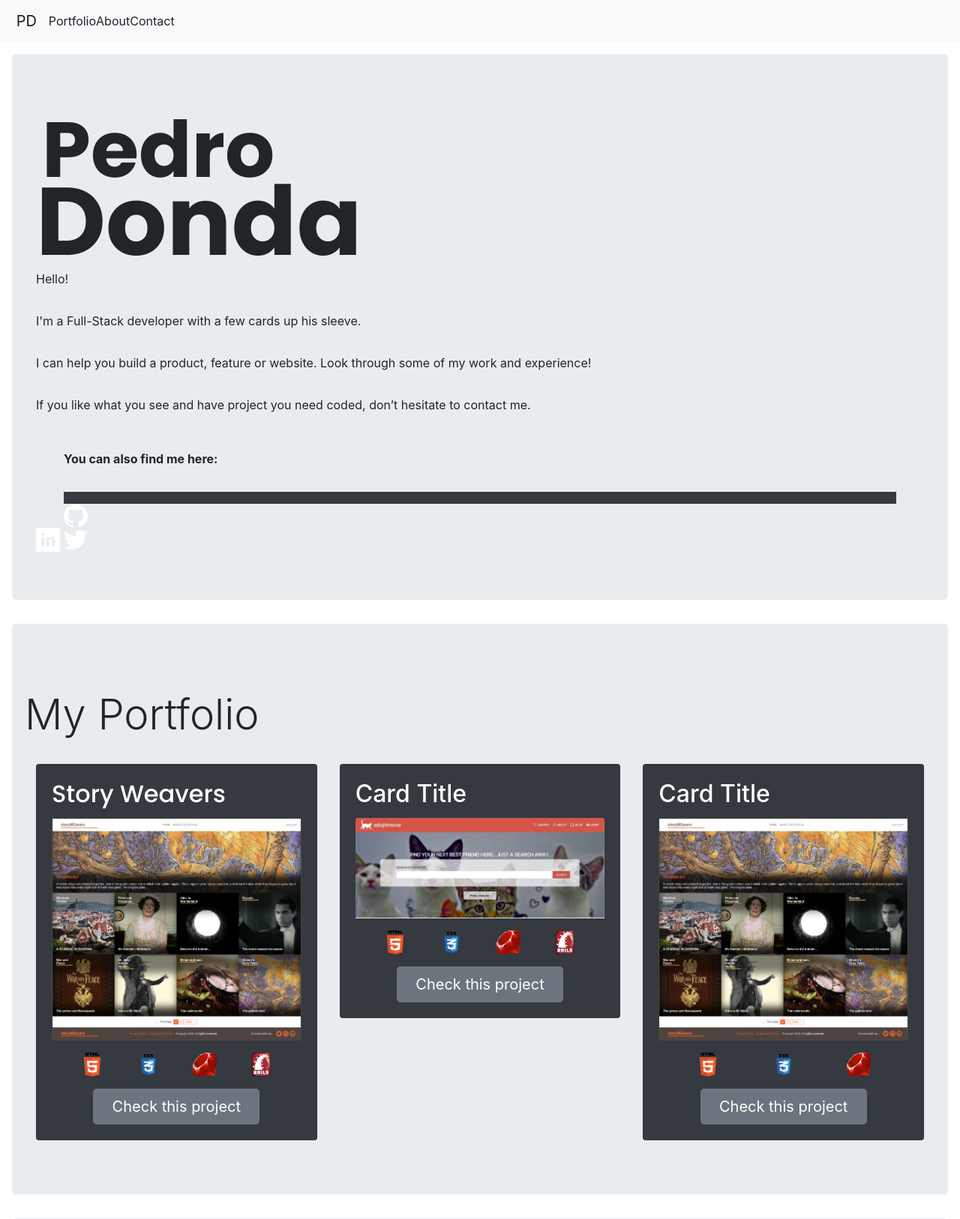
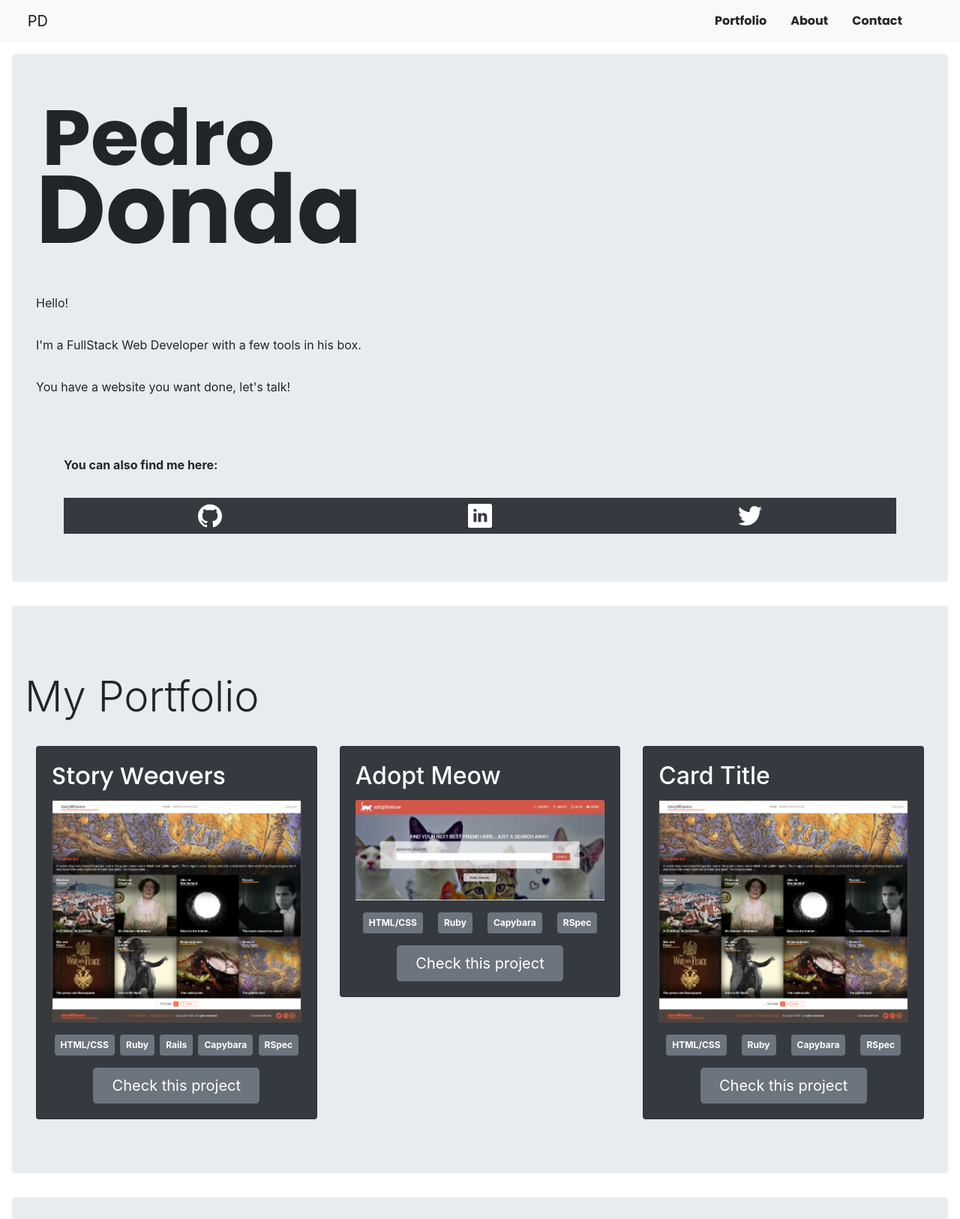
Before and after one commit to phfdonda/portfolio, a PHP site: page / in a window 1280 px wide. Shown: the top 1626 px of the page at 75% size. Run offline with PHP 8.4, Linux system fonts and the light colour scheme; some web fonts are replaced.

Commit message:
add style to text and footer

```diff
--- a/index.html
+++ b/index.html
@@ -8,55 +8,48 @@
 <title>Document</title>
 </head>
 <body>
-<div class='navbar navbar-expand-lg navbar-light bg-light sticky-top'>
-<a class='navbar-brand' href='#'>
+<div class='navbar navbar-expand-lg navbar-light bg-light sticky-top m-0'>
+<div class='row d-flex container-fluid'>
+<div class='col-1'>
+<a class='navbar-brand m-0' href='#'>
 <img>
 PD
 </img>
 </a>
-<a class='btn-light' href='#porfolio'>
+</div>
+<div class='col-10 poppins bold d-flex align-items-center justify-content-around justify-content-lg-end'>
+<a class='btn-light mx-lg-3' href='#portfolio'>
 Portfolio
 </a>
-<a class='btn-light' href='#about'>
+<a class='btn-light mx-lg-3' href='#about'>
 About
 </a>
-<a class='btn-light' href='#contact'>
+<a class='btn-light mx-lg-3' href='#contact'>
 Contact
 </a>
 </div>
+</div>
+</div>
 <main class='m-3'>
 <div class='jumbotron'>
-<div class='row'>
-<div class='col'>
-<div class='title poppins bold mt-3 mx-auto ml-lg-0'>
+<div class='title poppins bold'>
 <div class='subtitle poppins bold'>
 Pedro
 </div>
 Donda
 </div>
-</div>
-</div>
-<div class='row'>
-<div class='col col-md-8'>
-<p class='my-5text-center'>
+<p class='my-5'>
 Hello!<br>
-I'm a Full-Stack developer with a few cards up his sleeve.<br>
-I can help you build a product, feature or website. Look through some of my work and experience! <br>
-If you like what you see and have project you need coded, don’t hesitate to contact me.
+I'm a FullStack Web Developer with a few tools in his box. <br>You have a website you want done, let's talk!
 </p>
-</div>
-</div>
-<div class='row'>
-<div class='col'>
 <div class='socials container'>
 <p class='bold'>
 You can also find me here:
 </p>
 <div class='icons container-lg bg-dark py-4 py-lg-2'>
-<a href='https://github.com/phfdonda'></a>
-</div>
+<a href='https://github.com/phfdonda'>
 <img alt='github' class='icon' src='images/github.svg'>
-</div>
+</a>
 <a href='https://www.linkedin.com/in/pedro-donda/'>
 <img alt='linkedin' class='icon' src='images/linkedin.svg'>
 </a>
@@ -80,11 +73,22 @@ My Portfolio
 Story Weavers
 </h2>
 <img alt='' class='card-img-top' src='images/storyWEavers-home.png'>
-<div class='icons p-3'>
-<img alt='html' class='icon' src='images/html5.svg'>
-<img alt='html' class='icon' src='images/css3.svg'>
-<img alt='html' class='icon' src='images/ruby.svg'>
-<img alt='html' class='icon' src='images/rails.svg'>
+<div class='badges d-flex my-3'>
+<span class='badge badge-secondary p-2'>
+HTML/CSS
+</span>
+<span class='badge badge-secondary p-2'>
+Ruby
+</span>
+<span class='badge badge-secondary p-2'>
+Rails
+</span>
+<span class='badge badge-secondary p-2'>
+Capybara
+</span>
+<span class='badge badge-secondary p-2'>
+RSpec
+</span>
 </div>
 <div class='check-project text-center'>
 <a class='btn btn-secondary btn-lg col-md-8'>
@@ -98,14 +102,22 @@ Check this project
 <div class='card my-2 bg-dark text-white'>
 <div class='card-body'>
 <h2 class='card-title'>
-Card Title
+Adopt Meow
 </h2>
 <img alt='' class='card-img-top' src='images/adoptmeow.jpg'>
-<div class='icons p-3'>
-<img alt='html' class='icon' src='images/html5.svg'>
-<img alt='html' class='icon' src='images/css3.svg'>
-<img alt='html' class='icon' src='images/ruby.svg'>
-<img alt='html' class='icon' src='images/rails.svg'>
+<div class='badges d-flex my-3'>
+<span class='badge badge-secondary p-2'>
+HTML/CSS
+</span>
+<span class='badge badge-secondary p-2'>
+Ruby
+</span>
+<span class='badge badge-secondary p-2'>
+Capybara
+</span>
+<span class='badge badge-secondary p-2'>
+RSpec
+</span>
 </div>
 <div class='check-project text-center'>
 <a class='btn btn-secondary btn-lg col-md-8'>
@@ -122,10 +134,19 @@ Check this project
 Card Title
 </h2>
 <img alt='' class='card-img-top' src='images/storyWEavers-home.png'>
-<div class='icons p-3'>
-<img alt='html' class='icon' src='images/html5.svg'>
-<img alt='html' class='icon' src='images/css3.svg'>
-<img alt='html' class='icon' src='images/ruby.svg'>
+<div class='badges d-flex my-3'>
+<span class='badge badge-secondary p-2'>
+HTML/CSS
+</span>
+<span class='badge badge-secondary p-2'>
+Ruby
+</span>
+<span class='badge badge-secondary p-2'>
+Capybara
+</span>
+<span class='badge badge-secondary p-2'>
+RSpec
+</span>
 </div>
 <div class='check-project text-center'>
 <a class='btn btn-secondary btn-lg col-md-8'>
@@ -139,12 +160,14 @@ Check this project
 </div>
 <div class='container-fluid jumbotron' id='about'>
 <div class='row'>
+<div class='col'>
 <h1 class='my-4 display-4'>
 About me
 </h1>
 <p>
-Lorem ipsum dolor sit amet, consectetur adipisicing elit. Minus aperiam doloribus cupiditate, vero, consequatur quae distinctio sequi at esse quibusdam soluta explicabo, debitis voluptatum veniam quia autem excepturi ipsam iusto?
+Lorem ipsum dolor sit amet, consectetur adipisicing elit. Minus aperiam doloribus cupiditate, vero,
 </p>
+</div>
 </div>
 <div class='row'>
 <div class='col-md'>
@@ -220,20 +243,32 @@ Remote Work
 </div>
 <div class='container-fluid jumbotron' id='contact'>
 <div class='row'>
-<div class='col col-12 col-md-6'>
+<div class='col col-12 col-lg-5'>
 <h1 class='my-4 display-4'>
-Let's make it happen!
+Let's make it
+<br>
+<span class='display-2'>
+happen!
+</span>
 </h1>
-<p>
-So, you want a website that is beautiful AND works? I'm game, so let's talk. Send me a message and we'll make it happen!
+</div>
+<div class='col col-12 col-lg-3'>
+<p class='text-lg-right'>
+So, you want a website
+<br>
+that is beautiful AND works?
+<br>
+Send me a message, tell me how you want it, and together we will see it come to life!
 </p>
-<form action='/' method='post'>
+</div>
+<div class='col col-12 col-lg-4 d-flex justify-content-lg-start'>
+<form action='/' class='card p-3 bg-dark' method='post'>
 <div class='form-group'>
 <input class='form-control' id='clientName' placeholder='Your name' type='text'>
 </div>
 <div class='form-group'>
 <input class='form-control' id='clientEmail' placeholder='Your email' type='email'>
-<small class='form-text text-muted'>
+<small class='form-text text-white'>
 We'll never share your email with anyone else, rest assured.
 </small>
 </div>
@@ -241,7 +276,7 @@ We'll never share your email with anyone else, rest assured.
 <textarea class='form-control' placeholder='Tell me! What do you have in mind?'></textarea>
 </div>
 <div class='form-group'>
-<div class='btn btn-secondary' type='submit'>
+<div class='btn btn-secondary align-self-end' type='submit'>
 Submit
 </div>
 </div>
@@ -250,5 +285,8 @@ Submit
 </div>
 </div>
 </main>
+<footer class='p-4 bg-dark text-white text-center d-flex thin poppins'>
+© 2020 Copyright: Pedro Donda <br>Done in Brazil with &#10084;
+</footer>
 </body>
 </html>
--- a/styles.css
+++ b/styles.css
@@ -1,6 +1,10 @@
 @import "https://fonts.googleapis.com/css2?family=Roboto:wght@500&display=swap";
 @import "https://fonts.googleapis.com/css2?family=Playfair+Display+SC@1&display=swap";
 @import "https://fonts.googleapis.com/css2?family=Poppins:wght@200;500;700&display=swap";
+
+a:hover{
+  text-decoration: none;
+}
 
 h1{
   line-height: 0.2rem;
@@ -12,10 +16,21 @@ p{
   line-height: 7vmin;
 }
 
+footer{
+  align-items: center;
+  justify-content: center;
+}
 
+.col-12{
+  display:flex;
+  justify-content: space-around;
+}
+
+.badges{
+  justify-content: space-around;
+}
 
 .jumbotron{
-  min-height: 90vh;
   display: flex;
   flex-direction: column;
   justify-content: space-between;
@@ -46,6 +61,9 @@ p{
   font-family: 'Poppins', sans-serif;
 }
 
+.thin{
+  font-weight: 200;
+}
 
 .normal{
   font-weight: 500;
```
Also changed, not shown: 1 other file.
